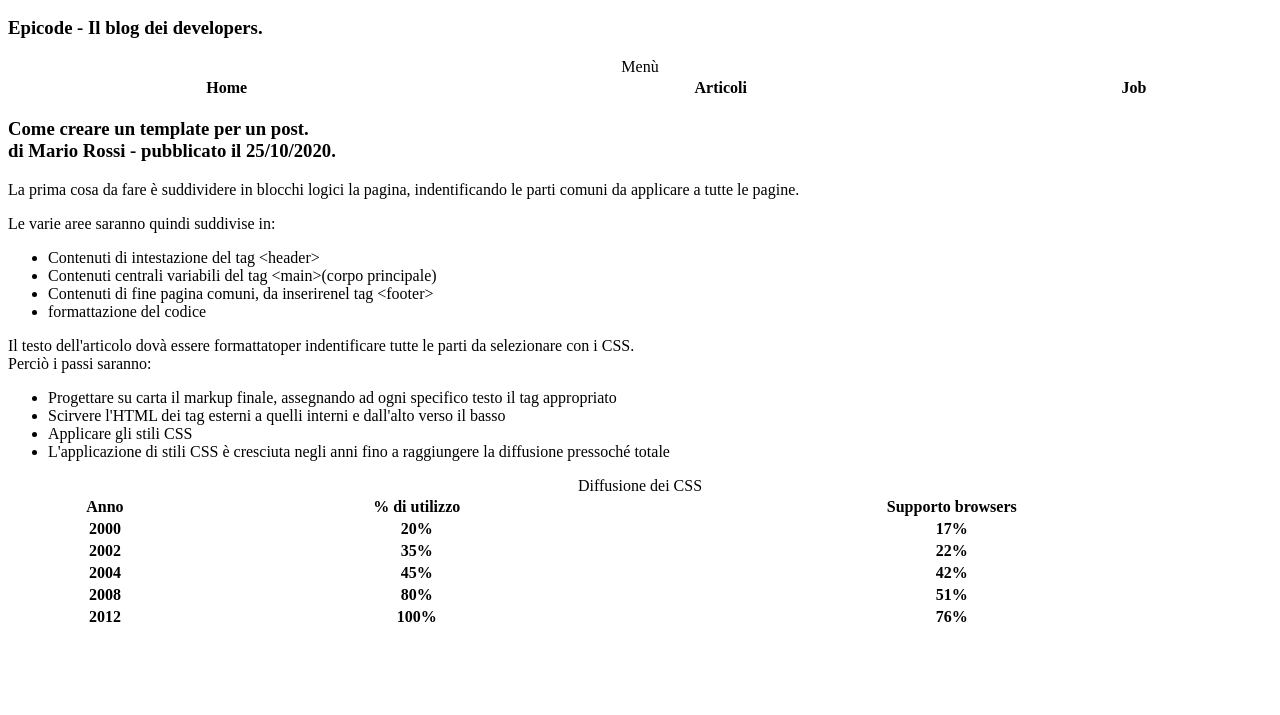
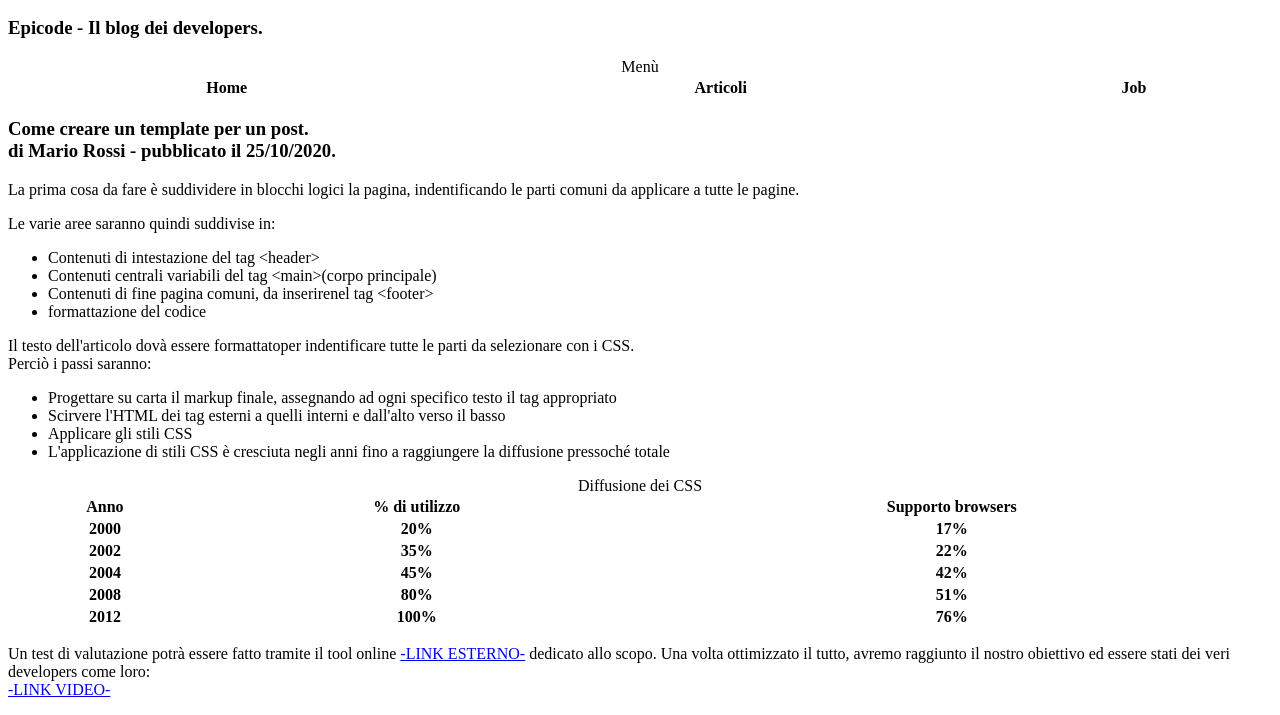
Before and after one commit to dimitrilzk/u1-w1-d2-compito, a plain HTML site: page index.html in a window 1280 px wide. Shown: the part 175-890 px from the top of the page. Before the commit the page ends 812 px from the top, so only its background shows below. Drawn offline with Linux system fonts and the light colour scheme.

Commit message:
fine main

```diff
--- a/index.html
+++ b/index.html
@@ -106,6 +106,12 @@
           </tr>
         </table>
       </div>
+      <p>
+        Un test di valutazione potrà essere fatto tramite il tool online
+        <a href="https://google.com">-LINK ESTERNO-</a> dedicato allo scopo. Una volta ottimizzato
+        il tutto, avremo raggiunto il nostro obiettivo ed essere stati dei veri developers come
+        loro: <br /><a href="https://www.youtube.com/watch?v=dvOvHXruEDM"> -LINK VIDEO- </a>
+      </p>
     </main>
   </body>
 </html>
```
